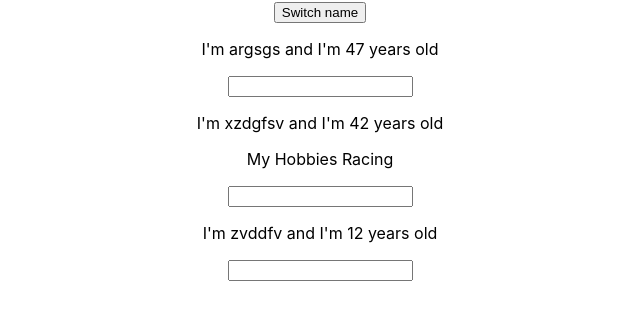
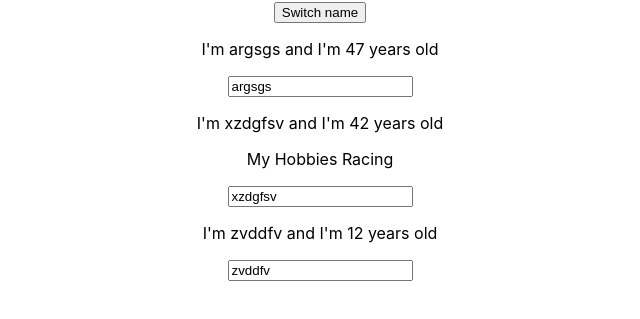
Before and after one commit to ZoltanKassai/Reactjs-sandbox, a React (Create React App) app: page / in a window 1280 px wide. Shown: the part 117-436 px from the top of the page, without its empty margins (320-960 px from the left). Built offline with nearby package versions, Linux system fonts and the light colour scheme.

Commit message:
input field2

```diff
--- a/src/Person/Person.js
+++ b/src/Person/Person.js
@@ -5,7 +5,7 @@
         <div>
             <p onClick={props.click}>I'm {props.name} and I'm {props.age} years old</p>
             <p> {props.children} </p>
-            <input type='text' onChange={props.changed}/>
+            <input type='text' onChange={props.changed} value={props.name}/>
         </div>
     )
 };
```
